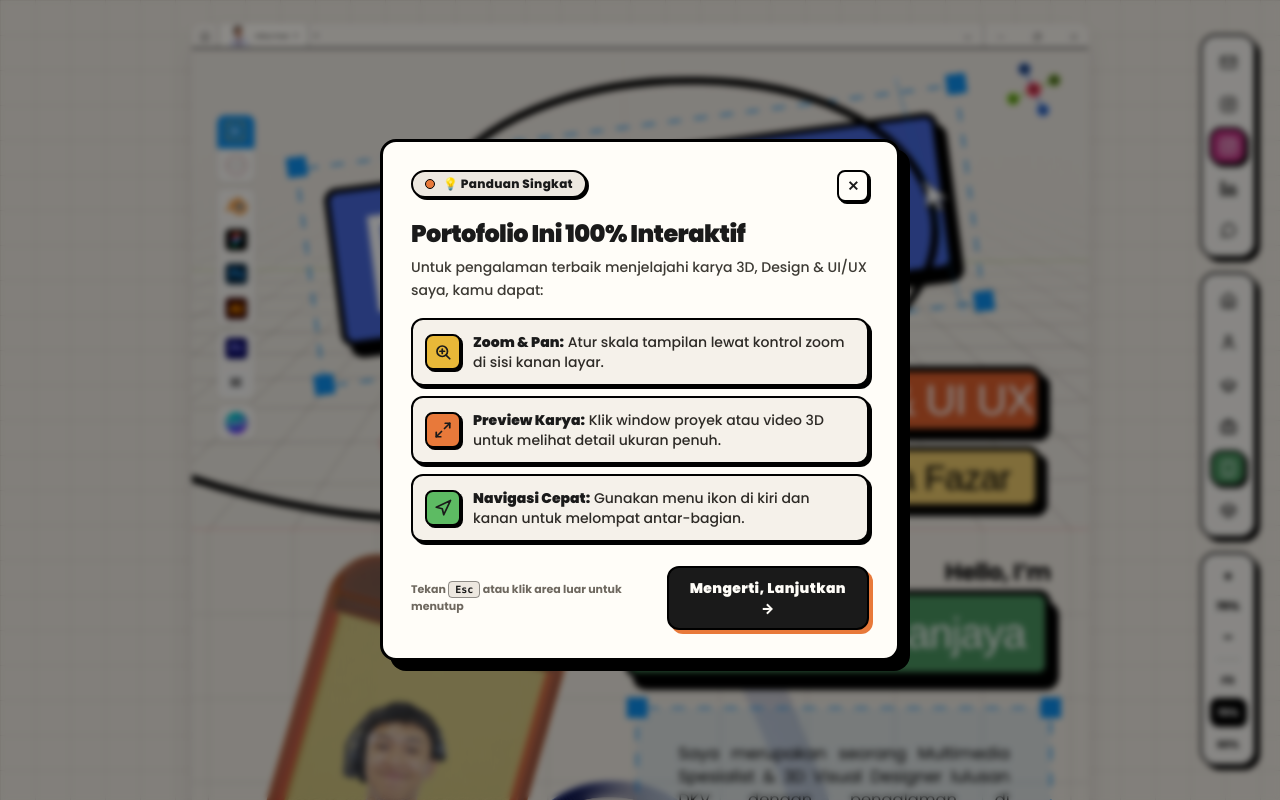
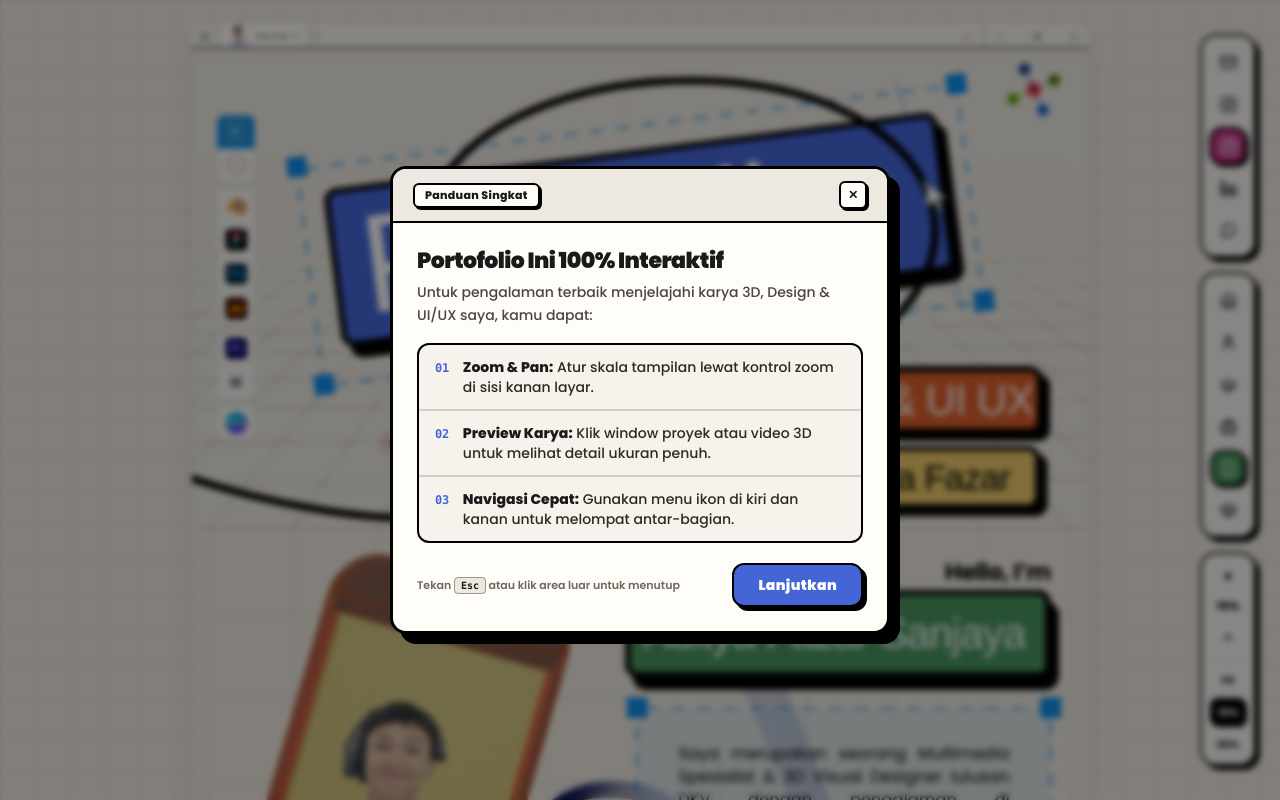
Before and after one commit to adityafazar/portfolio-aditya, a Next.js app: page / in a window 1280 px wide. Shown: the top 800 px of the page. Built offline with nearby package versions, Linux system fonts and the light colour scheme; a web font is replaced by a local one.

Commit message:
style: redesign interactive guide popup without icons and use blue Lanjutkan CTA

```diff
--- a/src/components/ui/InteractiveGuidePopup.tsx
+++ b/src/components/ui/InteractiveGuidePopup.tsx
@@ -9,81 +9,27 @@ interface InteractiveGuidePopupProps {
 
 const GUIDE_ITEMS = [
   {
-    id: "zoom",
-    label: "Zoom & Pan:",
+    step: "01",
+    label: "Zoom & Pan",
     description: "Atur skala tampilan lewat kontrol zoom di sisi kanan layar.",
-    accentBg: "bg-[#E8B838]",
-    icon: (
-      <svg
-        width="18"
-        height="18"
-        viewBox="0 0 24 24"
-        fill="none"
-        stroke="currentColor"
-        strokeWidth="2.3"
-        strokeLinecap="round"
-        strokeLinejoin="round"
-        aria-hidden="true"
-      >
-        <circle cx="11" cy="11" r="7" />
-        <path d="m21 21-4.3-4.3" />
-        <path d="M11 8v6" />
-        <path d="M8 11h6" />
-      </svg>
-    ),
   },
   {
-    id: "preview",
-    label: "Preview Karya:",
+    step: "02",
+    label: "Preview Karya",
     description:
       "Klik window proyek atau video 3D untuk melihat detail ukuran penuh.",
-    accentBg: "bg-[#E8793A]",
-    icon: (
-      <svg
-        width="18"
-        height="18"
-        viewBox="0 0 24 24"
-        fill="none"
-        stroke="currentColor"
-        strokeWidth="2.3"
-        strokeLinecap="round"
-        strokeLinejoin="round"
-        aria-hidden="true"
-      >
-        <path d="M15 3h6v6" />
-        <path d="M9 21H3v-6" />
-        <path d="M21 3l-7 7" />
-        <path d="M3 21l7-7" />
-      </svg>
-    ),
   },
   {
-    id: "navigation",
-    label: "Navigasi Cepat:",
+    step: "03",
+    label: "Navigasi Cepat",
     description:
       "Gunakan menu ikon di kiri dan kanan untuk melompat antar-bagian.",
-    accentBg: "bg-[#5DBB63]",
-    icon: (
-      <svg
-        width="18"
-        height="18"
-        viewBox="0 0 24 24"
-        fill="none"
-        stroke="currentColor"
-        strokeWidth="2.3"
-        strokeLinecap="round"
-        strokeLinejoin="round"
-        aria-hidden="true"
-      >
-        <polygon points="3 11 22 2 13 21 11 13 3 11" />
-      </svg>
-    ),
   },
 ] as const;
 
 /**
  * Onboarding guide pop-up shown immediately after the initial preloader finishes.
- * Uses the same drafting-paper & neo-brutalist canvas styling as the main workspace.
+ * Styled to match the drafting-paper & Figma browser window chrome without generic icons.
  */
 export const InteractiveGuidePopup = memo(function InteractiveGuidePopup({
   open,
@@ -111,79 +57,79 @@ export const InteractiveGuidePopup = memo(function InteractiveGuidePopup({
       onClick={onClose}
     >
       <div
-        className="relative w-full max-w-[520px] rounded-2xl border-[3px] border-black bg-[#FFFDF8] p-5 shadow-[10px_10px_0px_#000] sm:p-7"
+        className="relative w-full max-w-[500px] overflow-hidden rounded-2xl border-[3px] border-black bg-[#FFFDF8] shadow-[10px_10px_0px_#000]"
         onClick={(e) => e.stopPropagation()}
       >
-        {/* Top Row: Badge + Close Button */}
-        <div className="flex items-start justify-between gap-3">
-          <div className="inline-flex items-center gap-2 rounded-full border-2 border-black bg-[#EDE8E0] px-3 py-1 shadow-[2px_2px_0px_#000]">
-            <span
-              className="h-2.5 w-2.5 rounded-full border border-black bg-[#E8793A]"
-              aria-hidden="true"
-            />
-            <span className="text-xs font-extrabold tracking-wide text-[#1A1A1A]">
-              💡 Panduan Singkat
+        {/* Window Top Bar */}
+        <div className="flex items-center justify-between border-b-[2.5px] border-black bg-[#EDE8E0] px-5 py-3">
+          <span className="inline-flex items-center rounded-md border-2 border-black bg-[#FFFDF8] px-2.5 py-0.5 text-[11px] font-extrabold tracking-wide text-[#1A1A1A] shadow-[2px_2px_0px_#000]">
+            Panduan Singkat
           </span>
-          </div>
 
           <button
             type="button"
             onClick={onClose}
             aria-label="Tutup panduan"
             title="Tutup (Esc)"
-            className="flex h-8 w-8 shrink-0 items-center justify-center rounded-lg border-2 border-black bg-[#FFFDF8] text-sm font-black text-[#1A1A1A] shadow-[2px_2px_0px_#000] transition-all hover:bg-[#E8793A] hover:text-white active:translate-x-[1px] active:translate-y-[1px] active:shadow-none"
+            className="flex h-7 w-7 cursor-pointer items-center justify-center rounded-md border-2 border-black bg-[#FFFDF8] text-xs font-black text-[#1A1A1A] shadow-[2px_2px_0px_#000] transition-all hover:bg-[#1A1A1A] hover:text-white active:translate-x-[1px] active:translate-y-[1px] active:shadow-none"
           >
             ✕
           </button>
         </div>
 
-        {/* Title & Subtitle */}
-        <div className="mt-4">
+        {/* Main Content */}
+        <div className="p-5 sm:p-6">
+          <div>
             <h2
               id="guide-popup-title"
-            className="text-xl font-black tracking-tight text-[#1A1A1A] sm:text-2xl"
+              className="text-xl font-black tracking-tight text-[#1A1A1A] sm:text-[22px]"
             >
               Portofolio Ini 100% Interaktif
             </h2>
-          <p className="mt-1.5 text-sm font-medium leading-relaxed text-[#3D3A34]">
+            <p className="mt-1.5 text-sm font-medium leading-relaxed text-[#4A463F]">
               Untuk pengalaman terbaik menjelajahi karya 3D, Design &amp; UI/UX
               saya, kamu dapat:
             </p>
           </div>
 
-        {/* Interactive Feature Cards */}
-        <ul className="mt-4 space-y-2.5">
+          {/* Clean Typographic Guide List (No Icons) */}
+          <ol className="mt-4 divide-y-2 divide-black/15 overflow-hidden rounded-xl border-2 border-black bg-[#F6F2EC]">
             {GUIDE_ITEMS.map((item) => (
               <li
-              key={item.id}
-              className="flex items-start gap-3 rounded-xl border-2 border-black bg-[#F5F1EA] p-3 shadow-[3px_3px_0px_#000]"
+                key={item.step}
+                className="flex items-baseline gap-3.5 px-4 py-3"
               >
-              <div
-                className={`mt-0.5 flex h-9 w-9 shrink-0 items-center justify-center rounded-lg border-2 border-black text-[#1A1A1A] shadow-[2px_2px_0px_#000] ${item.accentBg}`}
-              >
-                {item.icon}
-              </div>
-              <div className="min-w-0 text-[13px] leading-snug text-[#2D2A26] sm:text-sm">
-                <span className="font-black text-[#1A1A1A]">{item.label}</span>{" "}
+                <span className="shrink-0 font-mono text-xs font-black tracking-tight text-[#4565D6]">
+                  {item.step}
+                </span>
+                <div className="min-w-0 text-[13px] leading-relaxed text-[#2D2A26] sm:text-sm">
+                  <span className="font-extrabold text-[#1A1A1A]">
+                    {item.label}:
+                  </span>{" "}
                   <span className="font-medium">{item.description}</span>
                 </div>
               </li>
             ))}
-        </ul>
+          </ol>
 
           {/* Footer CTA */}
-        <div className="mt-6 flex flex-col-reverse items-center justify-between gap-3 sm:flex-row">
-          <span className="text-[11px] font-bold text-[#6E685F]">
-            Tekan <kbd className="rounded border border-black/40 bg-[#EDE8E0] px-1.5 py-0.5 font-mono text-[10px] text-[#1A1A1A]">Esc</kbd> atau klik area luar untuk menutup
+          <div className="mt-5 flex flex-col-reverse items-center justify-between gap-3 sm:flex-row">
+            <span className="text-[11px] font-semibold text-[#6E685F]">
+              Tekan{" "}
+              <kbd className="rounded border border-black/35 bg-[#EDE8E0] px-1.5 py-0.5 font-mono text-[10px] font-bold text-[#1A1A1A]">
+                Esc
+              </kbd>{" "}
+              atau klik area luar untuk menutup
             </span>
 
             <button
               type="button"
               onClick={onClose}
-            className="w-full cursor-pointer rounded-xl border-2 border-black bg-[#1A1A1A] px-5 py-2.5 text-sm font-black tracking-wide text-[#FFFDF8] shadow-[4px_4px_0px_#E8793A] transition-all hover:translate-y-[-1px] hover:shadow-[5px_5px_0px_#E8793A] active:translate-y-[1px] active:shadow-[2px_2px_0px_#E8793A] sm:w-auto"
+              className="w-full cursor-pointer whitespace-nowrap rounded-xl border-2 border-black bg-[#4565D6] px-6 py-2.5 text-sm font-black tracking-wide text-white shadow-[4px_4px_0px_#000] transition-all hover:translate-y-[-1px] hover:bg-[#3A57C2] hover:shadow-[5px_5px_0px_#000] active:translate-y-[1px] active:shadow-[2px_2px_0px_#000] sm:w-auto"
             >
-            Mengerti, Lanjutkan →
+              Lanjutkan
             </button>
+          </div>
         </div>
       </div>
     </div>
```
Lines whose indentation alone changed are shown as unchanged.
